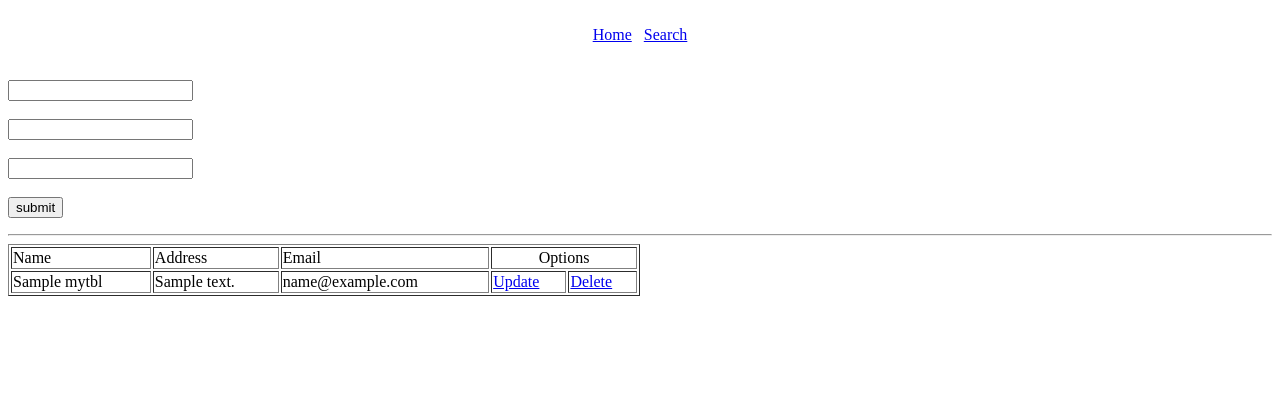
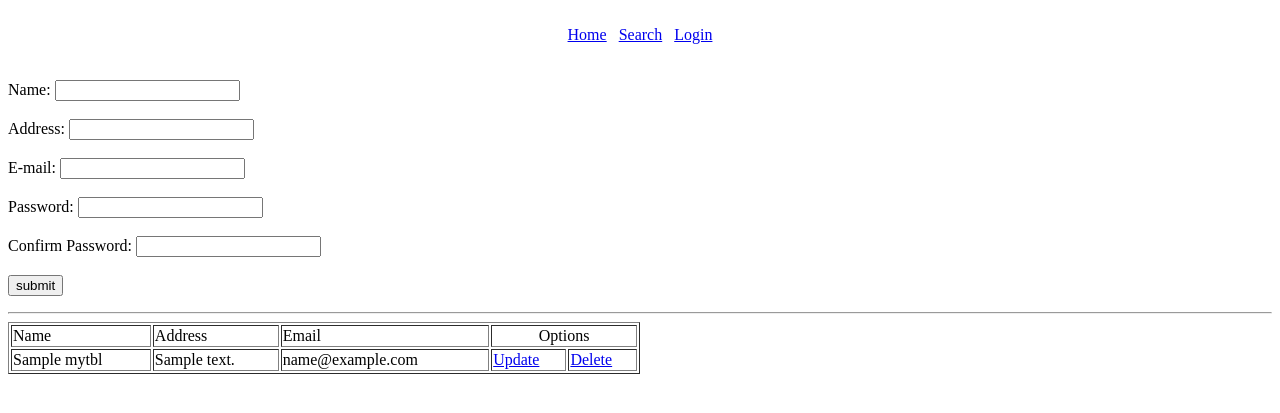
Before and after one commit to 10rey/PhpProcedurals, a PHP site: page / in a window 1280 px wide. Shown: the top 413 px of the page. Run offline with PHP 8.4, Linux system fonts and the light colour scheme; tables that the repository leaves empty or names only in its code hold one stand-in row (values such as "Sample post").

Commit message:
Added simple and basic login function, without sessions.

```diff
--- a/index.php
+++ b/index.php
@@ -1,7 +1,9 @@
 <?php
 
-	$name = $address = $email = "";
-	$nameErr = $addressErr = $emailErr = "";
+	include("connection.php");
+
+	$name = $address = $email = $password = $cpassword = "";
+	$nameErr = $addressErr = $emailErr = $passwordErr = $cpasswordErr = "";
 
 	if($_SERVER["REQUEST_METHOD"] == "POST"){
 
@@ -23,6 +25,40 @@
 			$email = $_POST["email"];
 		}
 
+		if (empty($_POST["password"])) {
+			$passwordErr = "Password is required!";
+		} else {
+			$password = $_POST["password"];
+		}
+
+		if (empty($_POST["cpassword"])) {
+			$cpasswordErr = "Confirm password is required!";
+		} else {
+			$cpassword = $_POST["cpassword"];
+		}
+
+
+
+		if($name && $address && $email && $password && $cpassword){
+
+			$check_email = mysqli_query( $connections, "SELECT * FROM mytbl WHERE email='$email' ");
+			$check_email_row = mysqli_num_rows($check_email);
+
+			if ($check_email_row > 0) {
+
+				$emailErr = "Email is already registered!";
+
+			} else {
+
+				$query = mysqli_query($connections, "INSERT INTO mytbl(name,address,email,password,account_type)
+				VALUES('$name','$address','$email','$cpassword','2') ");
+
+				echo "<script language='javascript'>alert('New record has been added!')</script>";
+				echo "<script>windows.location.href='index.php';</script>";
+
+			}
+
+		}
 
 	}
 
@@ -45,14 +81,20 @@
 
 <form method="POST" action="<?php htmlspecialchars("PHP_SELF") ?>">
 
-	<input type="text" name="name" value="<?php echo $name; ?>"> <br>
+	Name: <input type="text" name="name" value="<?php echo $name; ?>"> <br>
 	<span class="error"><?php echo $nameErr; ?></span> <br>
 
-	<input type="text" name="address" value="<?php echo $address; ?>"> <br>
+	Address: <input type="text" name="address" value="<?php echo $address; ?>"> <br>
 	<span class="error"><?php echo $addressErr; ?></span> <br>
 
-	<input type="text" name="email" value="<?php echo $email; ?>"> <br>
+	E-mail: <input type="text" name="email" value="<?php echo $email; ?>"> <br>
 	<span class="error"><?php echo $emailErr; ?></span> <br>
+
+	Password: <input type="password" name="password" value="<?php echo $password; ?>"> <br>
+	<span class="error"><?php echo $passwordErr; ?></span> <br>
+
+	Confirm Password: <input type="password" name="cpassword" value="<?php echo $cpassword; ?>"> <br>
+	<span class="error"><?php echo $cpasswordErr; ?></span> <br>
 
 	<input type="submit" value="submit">
 
@@ -62,16 +104,6 @@
 
 <?php
 
-	include("connection.php");
-
-	if($name && $address && $email){
-
-		$query = mysqlI_query( $connections, "INSERT INTO mytbl(name, address, email) VALUES('$name','$address','$email')" );
-
-		echo "<script language='javascript'>alert('New Record has been added!')</script>";
-		echo "<script>window.location.href='index.php';</script>";
-
-	}
 
 	$view_query = mysqli_query($connections, "SELECT * FROM mytbl");
 
--- a/nav.php
+++ b/nav.php
@@ -1,4 +1,4 @@
 
 <center>
-	<a href="index.php">Home</a> &nbsp; <a href="search.php">Search</a>
+	<a href="index.php">Home</a> &nbsp; <a href="search.php">Search</a> &nbsp; <a href="login.php">Login</a>
 </center>
```
Also changed, not shown: login.php (added, +89 -0 lines).
